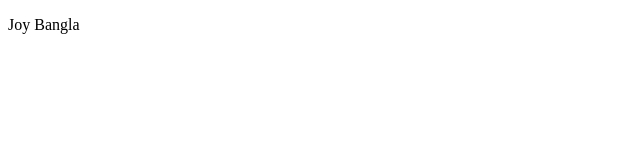
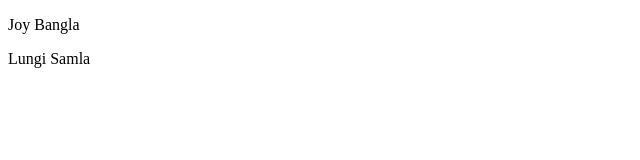
Before and after one commit to Tanzim9999/my-first-repo, a plain HTML site: page index.html in a window 1280 px wide. Shown: the full height of the page, 0-640 px from the left. Drawn offline with Linux system fonts and the light colour scheme.

Commit message:
updated 1

```diff
--- a/index.html
+++ b/index.html
@@ -7,6 +7,7 @@
 </head>
 <body>
     <p>Joy Bangla</p>
+    <p>Lungi Samla</p>
 
 </body>
 </html>
```
